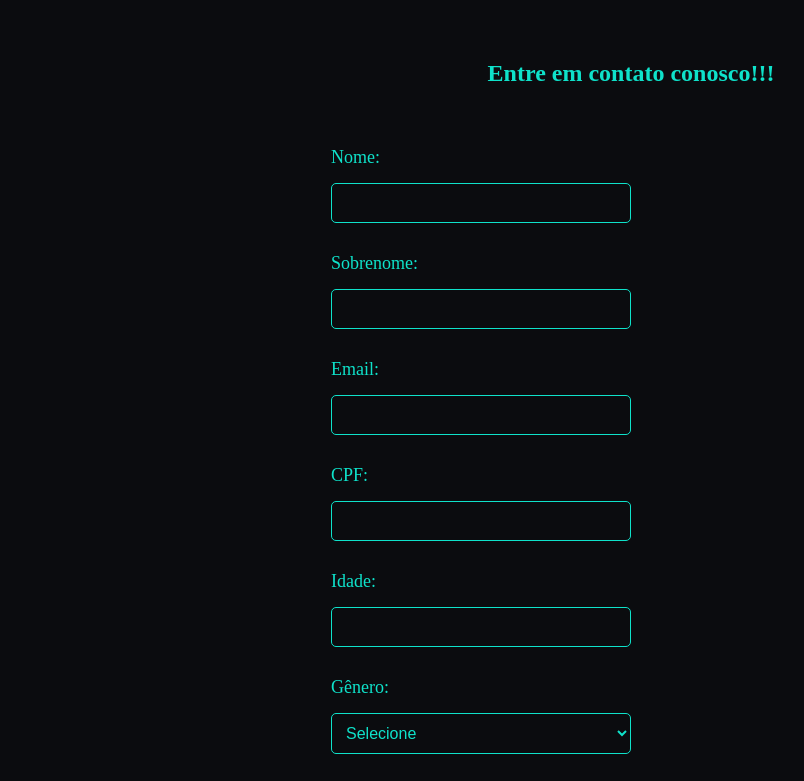
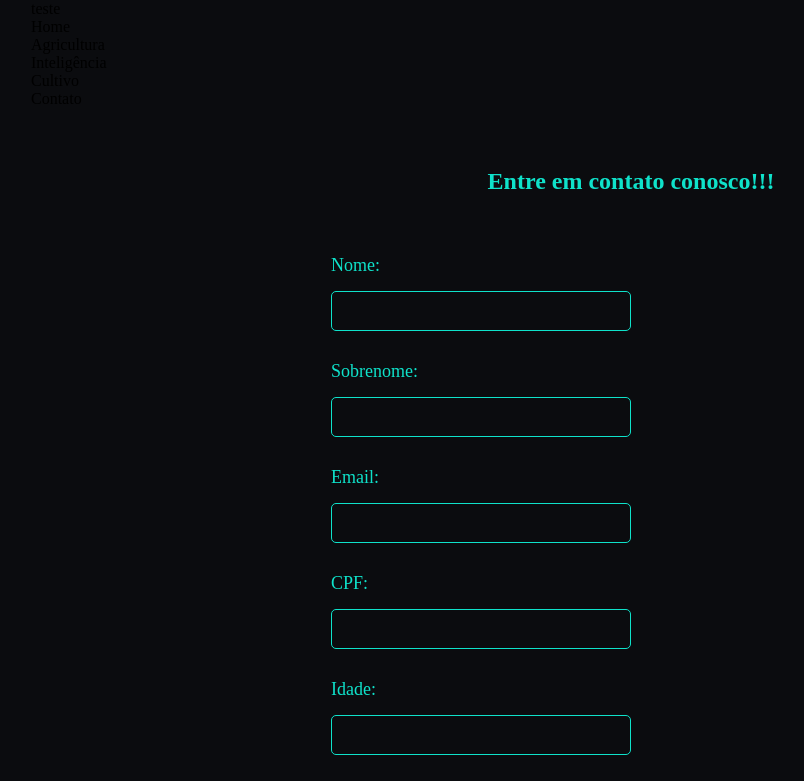
Before and after one commit to checkpoint-web-development/GS1, a plain HTML site: page contato.html in a window 1280 px wide. Shown: the top 781 px of the page, without its empty margins (9-813 px from the left). Drawn offline with Linux system fonts and the light colour scheme.

Commit message:
Menu add

```diff
--- a/contato.html
+++ b/contato.html
@@ -15,6 +15,20 @@
 </head>
 
 <body>
+  <header class="container">
+    <div>
+      <a href="./">teste</a>
+      <nav>
+        <ul>
+          <li><a href="./">Home</a></li>
+          <li><a href="./agricultura.html">Agricultura</a></li>
+          <li><a href="./inteligencia.html">Inteligência</a></li>
+          <li><a href="./cultivo.html">Cultivo</a></li>
+          <li><a href="./contato.html">Contato</a></li>
+        </ul>
+      </nav>
+    </div>
+  </header>
   <section class="container">
     <div class="formulario">
       <h1>Entre em contato conosco!!!</h1>
```
